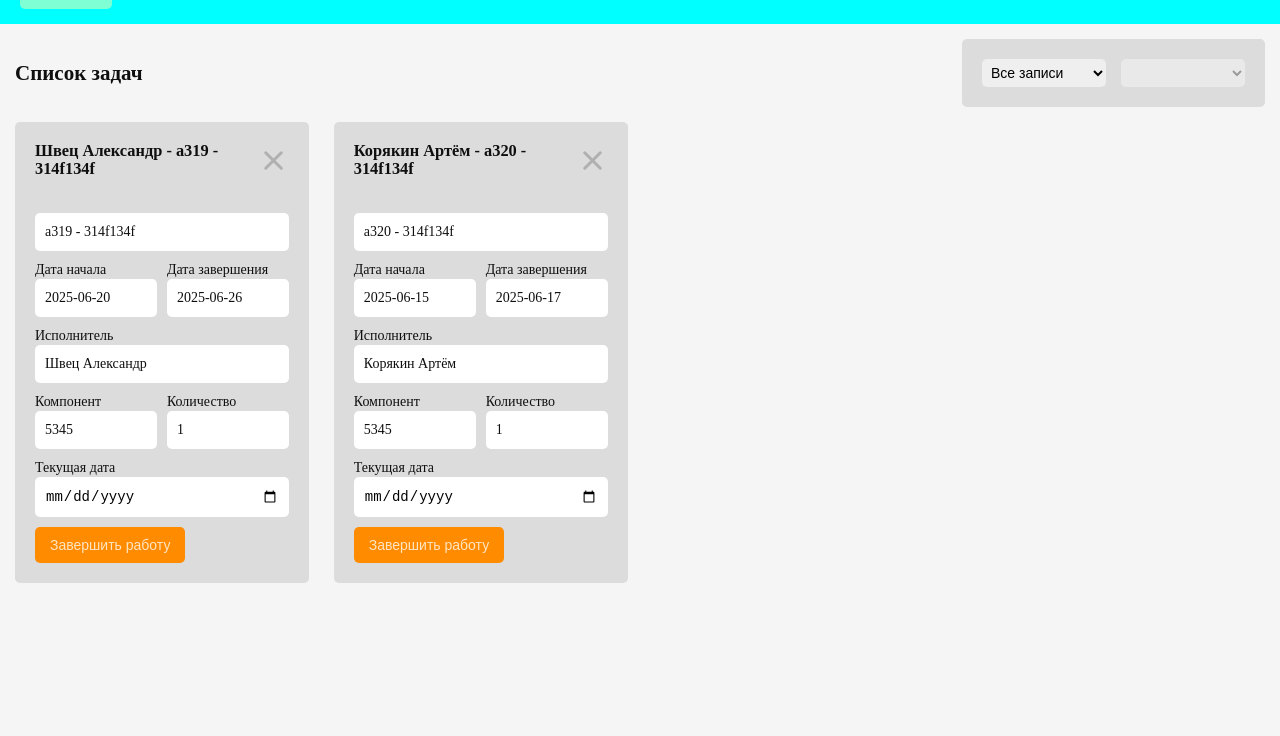
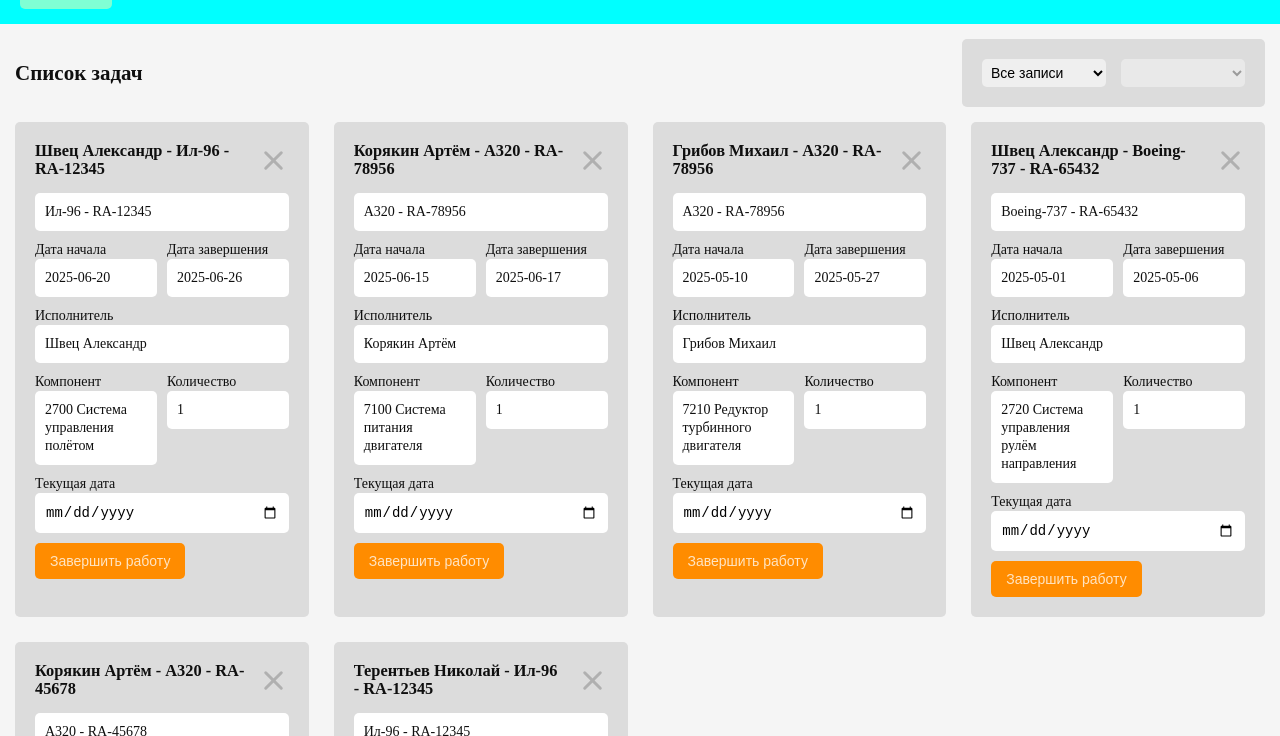
Before and after one commit to konick24/Information-system, a plain HTML site: page view-task-admin.html in a window 1280 px wide. Shown: the part 64-800 px from the top of the page. Drawn offline with Linux system fonts and the light colour scheme.

Commit message:
Deploying to gh-pages from @ konick24/Information-system@46f2687a6bb5593bda5c7e6d383e335470607f00 🚀

```diff
--- a/js/components/data.js
+++ b/js/components/data.js
@@ -1,29 +1,47 @@
 const AIRCRAFTS = [
   {
     idAircraft: 1,
-    factoryNumber: '765312',
-    registrationNumber: '314f134f',
-    serialNumber: '3fqwef3435',
-    aircraftType: 'a320',
+    factoryNumber: '7890AB',
+    registrationNumber: 'RA-78956',
+    serialNumber: 'SN-001',
+    aircraftType: 'A320',
     flightTime: 1245,
     status: true,
   },
   {
     idAircraft: 2,
-    factoryNumber: '235231',
-    registrationNumber: '786743h',
-    serialNumber: '3fqwef3435',
+    factoryNumber: '1234CD',
+    registrationNumber: 'RA-65432',
+    serialNumber: 'MSN-002',
     aircraftType: 'Boeing-737',
     flightTime: 1755,
     status: true,
   },
     {
     idAircraft: 3,
-    factoryNumber: '5435434',
-    registrationNumber: '345fg',
-    serialNumber: '756erfg34',
-    aircraftType: 'a320',
+    factoryNumber: '5678EF',
+    registrationNumber: 'RA-12345',
+    serialNumber: 'LN-003',
+    aircraftType: 'Ил-96',
     flightTime: 978,
+    status: true,
+  },
+  {
+    idAircraft: 4,
+    factoryNumber: '9012GH',
+    registrationNumber: 'RA-98765',
+    serialNumber: 'F/S-004',
+    aircraftType: 'Ан-124 Руслан',
+    flightTime: 654,
+    status: true,
+  },
+  {
+    idAircraft: 5,
+    factoryNumber: '3456IJ',
+    registrationNumber: 'RA-45678',
+    serialNumber: 'SN-005',
+    aircraftType: 'A320',
+    flightTime: 382,
     status: true,
   }
 ]
@@ -31,19 +49,25 @@
 const AIRCRAFT_TYPES = [
   {
     idAircraftType: 1,
-    aircraftType: 'a320',
+    aircraftType: 'A320',
     ipc: '',
   },
   {
     idAircraftType: 2,
-    aircraftType: 'a319',
+    aircraftType: 'Ил-96',
     ipc: '',
   },
   {
-    idAircraftType: 2,
+    idAircraftType: 3,
     aircraftType: 'Boeing-737',
     ipc: '',
   },
+  {
+    idAircraftType: 4,
+    aircraftType: 'Ан-124 Руслан',
+    ipc: '',
+  },
+
 ]
 
 const EMPLOYEES = [
@@ -52,8 +76,8 @@
     lastName: 'Корякин',
     firstName: 'Артём',
     patronymic: 'Алексеевич',
-    post: 'Техник',
-    specializacionId: 43,
+    post: 'Механик',
+    category: 'A',
     auth: {
       login: 'konick',
       password: '123',
@@ -64,23 +88,47 @@
     lastName: 'Швец',
     firstName: 'Александр',
     patronymic: 'Дмитриевич',
-    post: 'Инженер',
-    specializacionId: 34,
+    post: 'Механик',
+    category: 'B',
     auth: {
       login: 'sasha456',
       password: '456',
     },
   },
-    {
+  {
     idEmployee: 3,
     lastName: 'Клейменова',
     firstName: 'Полина',
     patronymic: 'Валерьевна',
-    post: 'Инженер',
-    specializacionId: 12,
+    post: 'Техник',
+    category: 'C',
     auth: {
       login: 'polina789',
       password: '789',
+    },
+  },
+  {
+    idEmployee: 4,
+    lastName: 'Грибов',
+    firstName: 'Михаил',
+    patronymic: 'Сергеевич',
+    post: 'Инженер',
+    category: 'C',
+    auth: {
+      login: 'misha13',
+      password: '13',
+    },
+  },
+  {
+    idEmployee: 5,
+    lastName: 'Терентьев',
+    firstName: 'Николай',
+    patronymic: 'Александрович',
+    post: 'Инженер',
+    category: 'C',
+    auth: {
+      login: 'nik12',
+      password: '12',
     },
   }
 ]
@@ -88,23 +136,50 @@
 const CATEGORIES = [
   {
     idCategory: 1,
-    categoryTitle: 'Роботяга',
-  }
+    categoryTitle: 'A',
+  },
+  {
+    idCategory: 2,
+    categoryTitle: 'B',
+  },
+  {
+    idCategory: 3,
+    categoryTitle: 'C',
+  },
 ]
 
-// const SERIAL_NUMBERS = [
-//   {
-//     idSerialNumber: 1,
-//     serialNumber: '',
-//     ataId: ,
-//   }
-// ]
+const SERIAL_NUMBERS = [
+  {
+    idSerialNumber: 1,
+    serialNumber: 'SN-001',
+    ataId: '',
+  },
+  {
+    idSerialNumber: 2,
+    serialNumber: 'MSN-002',
+    ataId: '',
+  },
+  {
+    idSerialNumber: 3,
+    serialNumber: 'LN-003',
+    ataId: '',
+  },
+  {
+    idSerialNumber: 4,
+    serialNumber: 'F/S-004',
+    ataId: '',
+  },
+  {
+    idSerialNumber: 5,
+    serialNumber: 'SN-005',
+    ataId: '',
+  },
+]
 
 // const COMPONENTS = [
 //   {
 //     idComponent: 1,
 //     ataId: ,
-//     typeId: ,
 //     quantity: '',
 //   }
 // ]
@@ -112,73 +187,199 @@
 const SERVICE_WORKS = [
   {
     idServiceWork: 1,
-    task: 'a319 - 314f134f',
-    aircraft_type: 'a319',
-    board: '314f134f',
+    task: 'Ил-96 - RA-12345',
+    aircraft_type: 'Ил-96',
+    board: 'RA-12345',
     date_start: '2025-06-20',
     date_end: '2025-06-26',
-    category: 'Работяга',
+    category: 'B',
     technician: 'Швец Александр',
-    part_unit: '5345',
+    part_unit: '2700 Система управления полётом',
     quantity: '1',
     date_end_fact: '',
     status: 'В работе',
   },
   {
     idServiceWork: 2,
-    task: 'a320 - 314f134f',
-    aircraft_type: 'a320',
-    board: '314f134f',
+    task: 'A320 - RA-78956',
+    aircraft_type: 'A320',
+    board: 'RA-78956',
     date_start: '2025-06-15',
     date_end: '2025-06-17',
-    category: 'Ст. Специалист',
+    category: 'A',
     technician: 'Корякин Артём',
-    part_unit: '5345',
+    part_unit: '7100 Система питания двигателя',
     quantity: '1',
     date_end_fact: '',
     status: 'В работе',
+  },
+  {
+    idServiceWork: 3,
+    task: 'A320 - RA-78956',
+    aircraft_type: 'A320',
+    board: 'RA-78956',
+    date_start: '2025-05-10',
+    date_end: '2025-05-27',
+    category: 'C',
+    technician: 'Грибов Михаил',
+    part_unit: '7210 Редуктор турбинного двигателя',
+    quantity: '1',
+    date_end_fact: '2025-05-25',
+    status: 'Завершено',
+  },
+  {
+    idServiceWork: 4,
+    task: 'Boeing-737 - RA-65432',
+    aircraft_type: 'Boeing-737',
+    board: 'RA-65432',
+    date_start: '2025-05-01',
+    date_end: '2025-05-06',
+    category: 'B',
+    technician: 'Швец Александр',
+    part_unit: '2720 Система управления рулём направления',
+    quantity: '1',
+    date_end_fact: '2025-06-06',
+    status: 'Завершено',
+  },
+  {
+    idServiceWork: 5,
+    task: 'A320 - RA-45678',
+    aircraft_type: 'A320',
+    board: 'RA-45678',
+    date_start: '2025-06-10',
+    date_end: '2025-06-15',
+    category: 'A',
+    technician: 'Корякин Артём',
+    part_unit: '2740 Система управления стабилизатором',
+    quantity: '1',
+    date_end_fact: '2025-06-13',
+    status: 'Завершено',
+  },
+  {
+    idServiceWork: 6,
+    task: 'Ил-96 - RA-12345',
+    aircraft_type: 'Ил-96',
+    board: 'RA-12345',
+    date_start: '2025-06-14',
+    date_end: '2025-06-18',
+    category: 'C',
+    technician: 'Терентьев Николай',
+    part_unit: '7200 Двигатель',
+    quantity: '2',
+    date_end_fact: '2025-06-16',
+    status: 'Завершено',
   },
 ]
 
 const MAINTENANCE = [
   {
     idMaintenance: 1,
-    date: '2025-06-20',
+    date: '2025-06-19',
     technician: 'Корякин Артём',
-    aircraft_type: 'a319',
-    board: '314f134f',
-    part_unit: '111',
+    aircraft_type: 'Ил-96',
+    board: 'RA-12345',
+    part_unit: '2700 Система управления полётом',
     additional_information: 'Хьюстон у нас проблемы',
     file: ''
   },
   {
     idMaintenance: 2,
-    date: '2025-06-26',
+    date: '2025-06-10',
     technician: 'Швец Александр',
-    aircraft_type: 'a320',
-    board: '314f134f',
-    part_unit: '222',
+    aircraft_type: 'A320',
+    board: 'RA-78956',
+    part_unit: '7100 Система питания двигателя',
     additional_information: '',
     file: '',
-  }
+  },
+  {
+    idMaintenance: 3,
+    date: '2025-06-01',
+    technician: 'Швец Александр',
+    aircraft_type: 'A320',
+    board: 'RA-78956',
+    part_unit: '7210 Редуктор турбинного двигателя',
+    additional_information: '',
+    file: '',
+  },
+  {
+    idMaintenance: 4,
+    date: '2025-05-01',
+    technician: 'Корякин Артём',
+    aircraft_type: 'Boeing-737',
+    board: 'RA-65432',
+    part_unit: '2720 Система управления рулём направления',
+    additional_information: 'Хьюстон у нас проблемы',
+    file: ''
+  },
+  {
+    idMaintenance: 5,
+    date: '2025-06-09',
+    technician: 'Швец Александр',
+    aircraft_type: 'A320',
+    board: 'RA-45678',
+    part_unit: '2740 Система управления стабилизатором',
+    additional_information: '',
+    file: '',
+  },
+  {
+    idMaintenance: 6,
+    date: '2025-06-11',
+    technician: 'Швец Александр',
+    aircraft_type: 'Ил-96',
+    board: 'RA-12345',
+    part_unit: '7200 Двигатель',
+    additional_information: '',
+    file: '',
+  },
 ]
 
 const ATA = [
   {
     idAta: 1,
-    ataChapter: 23,
-    componentCode: 2301,
+    ataChapter: 27,
+    componentCode: '2700 Система управления полётом',
   },
   {
     idAta: 2,
-    ataChapter: 7,
-    componentCode: 702,
+    ataChapter: 27,
+    componentCode: '2720 Система управления рулём направления',
   },
   {
     idAta: 3,
-    ataChapter: 10,
-    componentCode: 1011,
-  }
+    ataChapter: 27,
+    componentCode: '2722 Привод руля направления',
+  },
+  {
+    idAta: 4,
+    ataChapter: 27,
+    componentCode: '2730 Система управления рулём высоты',
+  },
+  {
+    idAta: 5,
+    ataChapter: 27,
+    componentCode: '2740 Система управления стабилизатором',
+  },
+  {
+    idAta: 6,
+    ataChapter: 71,
+    componentCode: '7100 Система питания двигателя',
+  },
+  {
+    idAta: 7,
+    ataChapter: 71,
+    componentCode: '7110 Система кожуха двигателя',
+  },
+  {
+    idAta: 8,
+    ataChapter: 72,
+    componentCode: '7200 Двигатель',
+  },
+  {
+    idAta: 9,
+    ataChapter: 72,
+    componentCode: '7210 Редуктор турбинного двигателя',
+  },
 ]
 
 const POSTS = [
@@ -188,6 +389,10 @@
   },
   {
     idPost: 2,
+    postName: 'Механик',
+  },
+  {
+    idPost: 3,
     postName: 'Инженер',
   }
 ]
@@ -208,7 +413,7 @@
   AIRCRAFT_TYPES,
   EMPLOYEES,
   CATEGORIES,
-  // SERIAL_NUMBERS,
+  SERIAL_NUMBERS,
   // COMPONENTS,
   SERVICE_WORKS,
   MAINTENANCE,
--- a/js/components/util.js
+++ b/js/components/util.js
@@ -48,32 +48,30 @@
       for (let j = i * objLength; j < objLength * (i + 1); j++) {
         let key;
         let value;
+        key = formInputs[j].name;
+
         if (j === i * objLength || j === i * objLength + 1) {
           if (j === i * objLength) {
-            key = formInputs[j].name;
             value = lastId++;
           } else if (message) {
-            key = formInputs[j].name;
             value = message;
           } else {
-            continue;
+            value = formInputs[j].value;
           }
         } else {
-          key = formInputs[j].name;
           value = formInputs[j].value;
         }
 
         if (formInputs[j].name === 'task') {
           taskString = formInputs[j].value.split(' - ');
         }
+
         if (formObjectCopy.idServiceWork) {
           if (formInputs[j].name === 'aircraft_type' || formInputs[j].name === 'board') {
             console.log(taskString);
             if (formInputs[j].name === 'aircraft_type') {
-              key = formInputs[j].name;
               value = taskString[0];
             } else {
-              key = formInputs[j].name;
               value = taskString[1];
             }
           }
--- a/js/components/validate-auth.js
+++ b/js/components/validate-auth.js
@@ -9,6 +9,7 @@
 let currentPost = '';
 
 const POST = {
+  'Механик': 'technician',
   'Техник': 'technician',
   'Инженер': 'engineer',
 }
```
Also changed, not shown: insert-form.html (+2 -2 lines), planning-form.html (+2 -2 lines), report.html (+2 -2 lines), view-entries-admin.html (+2 -2 lines), view-entries-user.html (+2 -2 lines), view-task-admin.html (+4 -4 lines), css/style.min.css, 1 other file.
